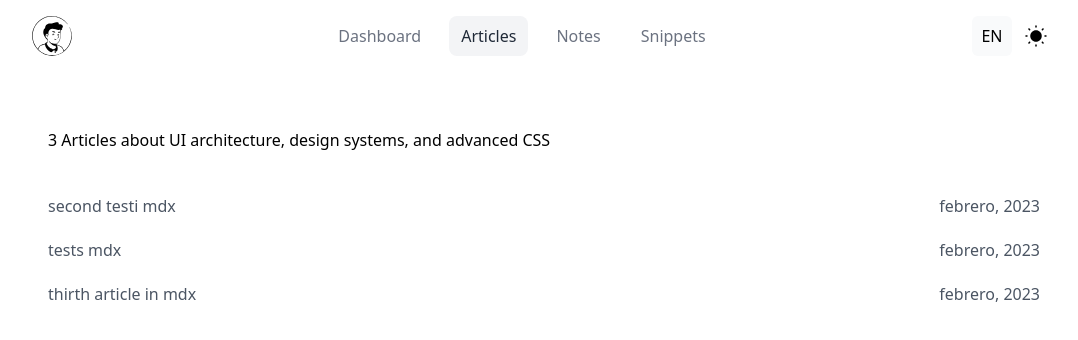
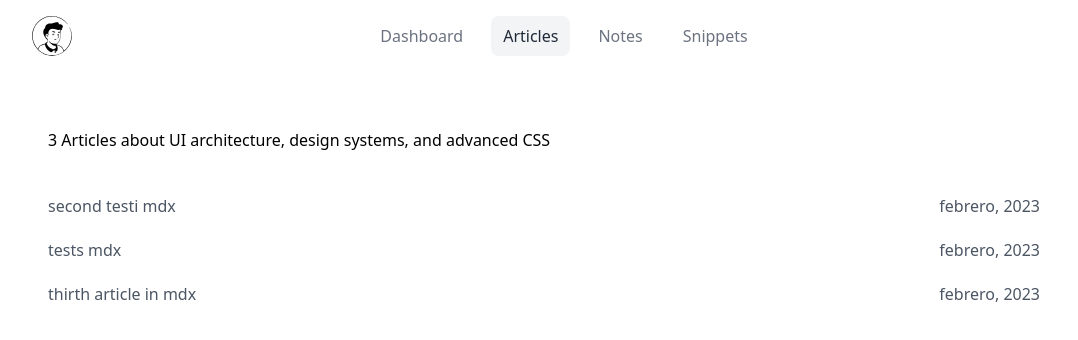
Before and after one commit to rodri-alfonso/blog, a Next.js app: page /articles in a window 1280 px wide. Shown: the top 340 px of the page, without its empty margins (96-1174 px from the left). Built offline with nearby package versions, Linux system fonts and the light colour scheme.

Commit message:
[UPDATE] Update Header.tsx

```diff
--- a/components/Header.tsx
+++ b/components/Header.tsx
@@ -1,8 +1,6 @@
 import { HEADER_LINKS } from '@utils/config'
 import { useRouter } from 'next/router'
 import Link from 'next/link'
-import ThemeSwitcher from './ThemeSwitcher'
-import LanguageSwitcher from './LanguageSwitcher'
 
 export default function Header() {
 	const { pathname } = useRouter()
@@ -26,10 +24,7 @@ export default function Header() {
 				))}
 			</nav>
 
-			<div className='flex gap-1'>
-				<LanguageSwitcher />
-				<ThemeSwitcher />
-			</div>
+			<div className='flex gap-1'></div>
 		</header>
 	)
 }
```
